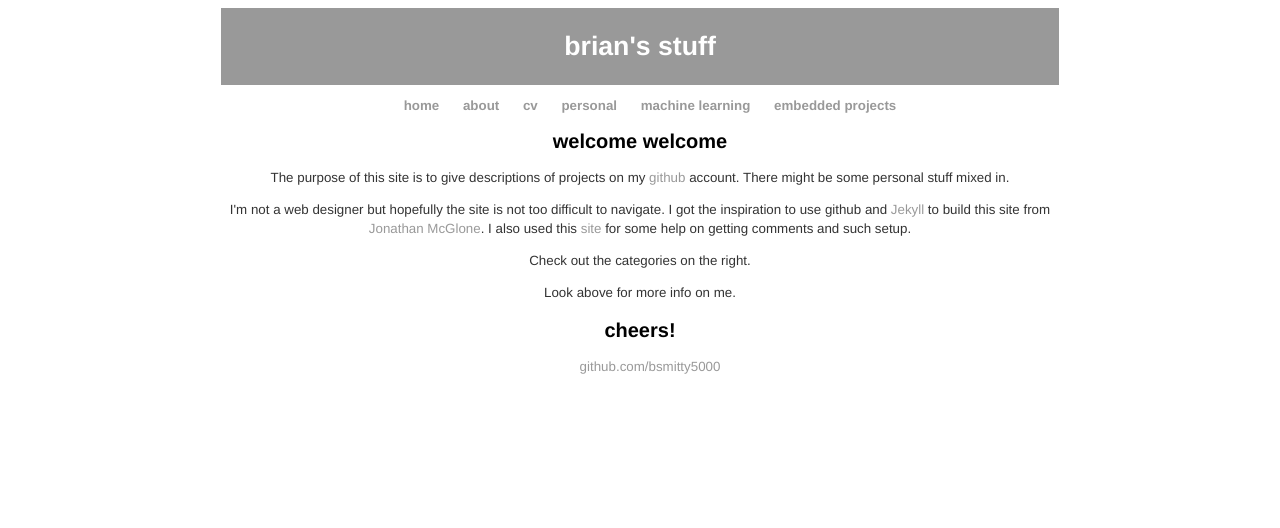
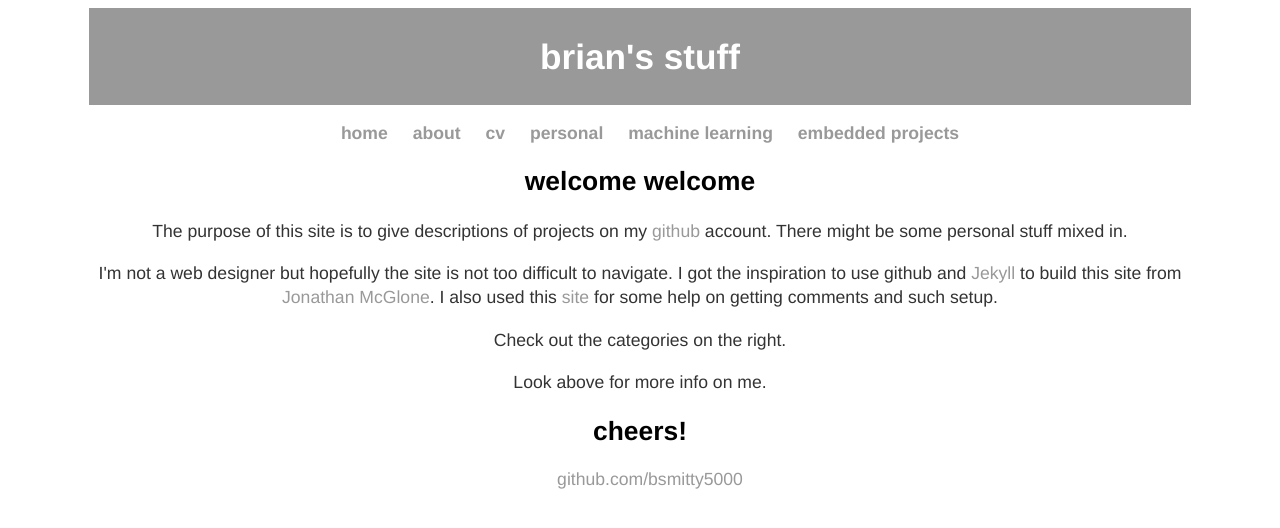
Before and after one commit to bsmitty5000/bsmitty5000.github.io, a Jekyll site: the page built from index.html, in a window 1280 px wide. Shown: the top 528 px of the page. Built offline with Jekyll 4.4.1, drawn with Linux system fonts in a browser that asks for light colours.

Commit message:
Update main.css

```diff
--- a/css/main.css
+++ b/css/main.css
@@ -8,7 +8,7 @@
 body {
   background-color: white;
   font: 13.34px helvetica, arial, clean, sans-serif;
-  *font-size: small;
+  font-size: 110%;
   text-align: center;
 }
 header {
```
